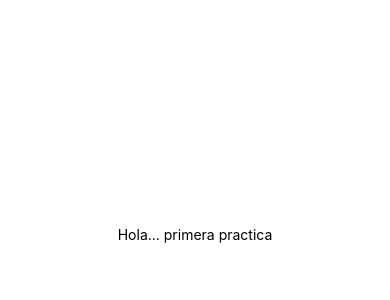
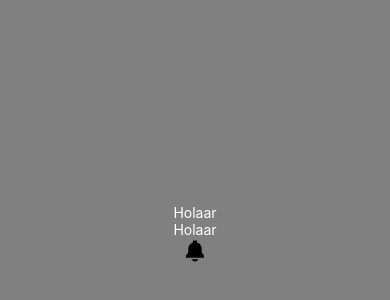
Before and after one commit to NicolasAlejandroBasilioNava/tecnologiasMoviles, a React Native app in the folder AwesomeProject/: screen / in a window 390 px wide. Shown: the part 188-488 px from the top of the page. Built offline with nearby package versions, Linux system fonts and the light colour scheme.

Commit message:
paractica 6.5

```diff
--- a/AwesomeProject/App.js
+++ b/AwesomeProject/App.js
@@ -1,10 +1,24 @@
 import { StatusBar } from 'expo-status-bar';
-import { StyleSheet, Text, View } from 'react-native';
+import { StyleSheet, Text, View, Platform } from 'react-native';
+import Constats from 'expo-constants'
+import { Ionicons } from '@expo/vector-icons';
+import { androidText } from './src/components/androidText';
+import { webText } from './src/components/webText';
 
 export default function App() {
+
+   // console.log(Platform.OS === '')
+   const CustomText = Platform.select({
+      android: () => androidText,
+      web: () => webText,
+   })
+
   return (
     <View style={styles.container}>
-      <Text>Hola... primera practica</Text>
+      <CustomText />
+      <Text style={styles.text}>Holaar</Text>
+      <Text style={styles.text}>Holaar</Text>
+      <Ionicons name="ios-notifications-sharp" size={24} color="black" />
       <StatusBar style="auto" />
     </View>
   );
@@ -13,8 +27,24 @@ export default function App() {
 const styles = StyleSheet.create({
   container: {
     flex: 1,
-    backgroundColor: '#fff',
-    alignItems: 'center',
-    justifyContent: 'center',
+    //alignItems: 'center',
+    //justifyContent: 'center',
+    ...Platform.select({
+      android:{
+        backgroundColor: 'white',
+        marginTop: Constats.statusBarHeight,
+      },
+      web:{
+        backgroundColor: 'gray',
+        alignItems: 'center',
+        justifyContent: 'center',
+      },
+      default:{
+
+      }
+    })
+  },
+  text:{
+    color: Platform.OS === 'web' ? 'white' : 'black',
   },
 });
--- a/AwesomeProject/package.json
+++ b/AwesomeProject/package.json
@@ -12,7 +12,11 @@
     "expo": "~49.0.8",
     "expo-status-bar": "~1.6.0",
     "react": "18.2.0",
-    "react-native": "0.72.4"
+    "react-native": "0.72.4",
+    "expo-constants": "~14.4.2",
+    "react-native-web": "~0.19.6",
+    "react-dom": "18.2.0",
+    "@expo/webpack-config": "^19.0.0"
   },
   "devDependencies": {
     "@babel/core": "^7.20.0"
--- /dev/null
+++ b/AwesomeProject/src/components/androidText.jsx
@@ -0,0 +1,11 @@
+import { View , Text} from "react-native"
+
+export const androidText = ()=>{
+    return(
+        <View>
+            <Text>
+                Estoy en android
+            </Text>
+        </View>
+    )
+}
--- /dev/null
+++ b/AwesomeProject/src/components/webText.jsx
@@ -0,0 +1,11 @@
+import { View, Text } from "react-native"
+
+export const webText = () => {
+    return(
+        <View>
+            <Text>
+                Estoy en web
+            </Text>
+        </View>
+    )
+}
```
Also changed, not shown: AwesomeProject/src/screens/Main.jsx (added), 1 other file (tests, documents, lock files or other folders).
